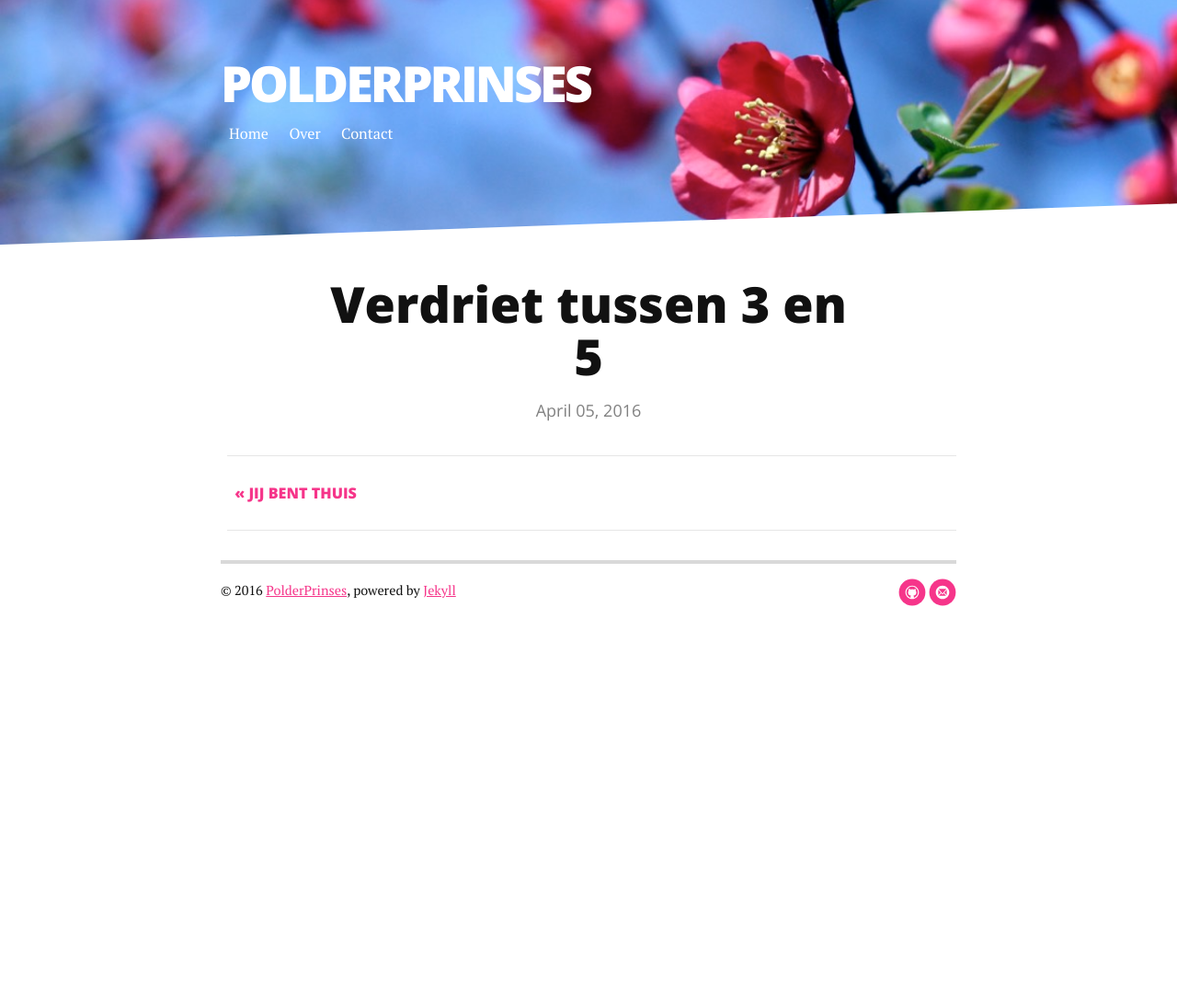
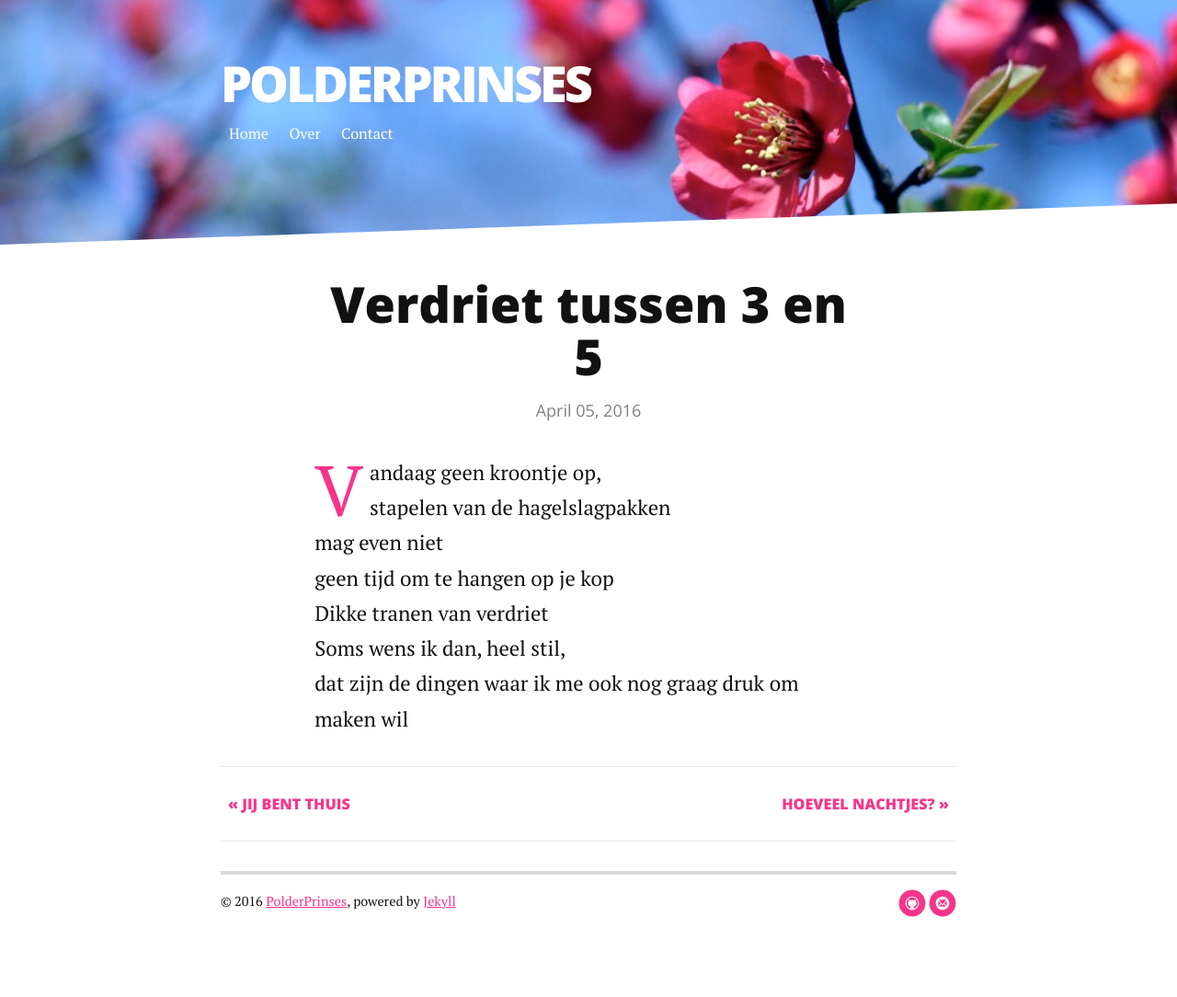
Before and after one commit to polderprinses/polderprinses.github.io, a Jekyll site: the page built from _posts/2016-04-05-verdriet-tussen-3-en-5.md, in a window 1280 px wide. Shown: the whole page at 92% size. Built offline with Jekyll 4.4.1, drawn with Linux system fonts in a browser that asks for light colours; nearby versions of some CDN libraries; before the commit the page ends 900 px from its top, so only the background shows below that.

Commit message:
Drie nieuwe gedichten

```diff
--- a/_posts/2016-04-05-verdriet-tussen-3-en-5.md
+++ b/_posts/2016-04-05-verdriet-tussen-3-en-5.md
@@ -6,3 +6,10 @@ tags:   [liefde]
 ---
 
 {:.intro}
+Vandaag geen kroontje op,\\
+stapelen van de hagelslagpakken\\
+mag even niet\\
+geen tijd om te hangen op je kop\\
+Dikke tranen van verdriet\\
+Soms wens ik dan, heel stil,\\
+dat zijn de dingen waar ik me ook nog graag druk om maken wil
```
Also changed, not shown: _posts/2016-06-21-hoeveel-nachtjes.md (added, +16 -0 lines).
